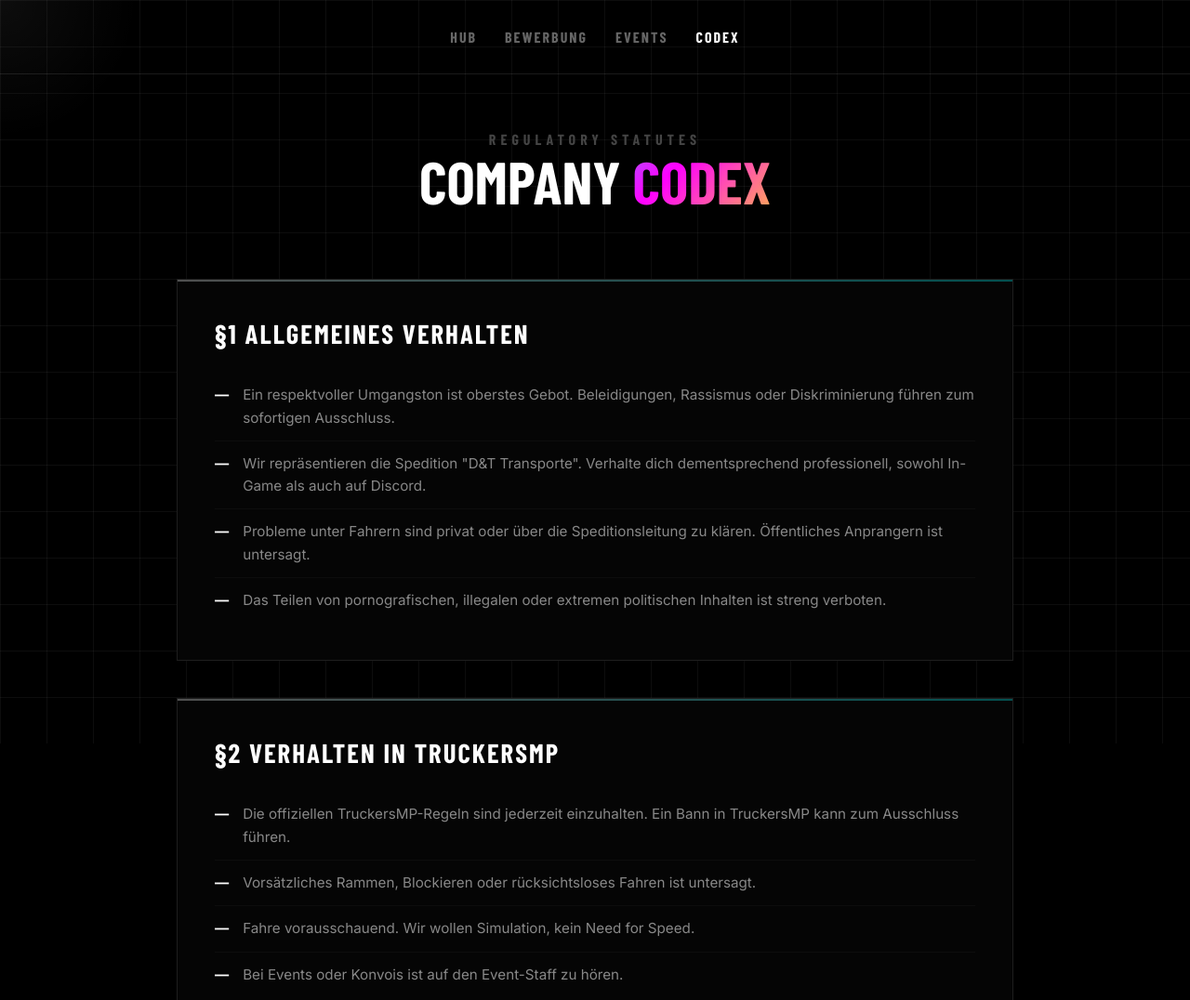
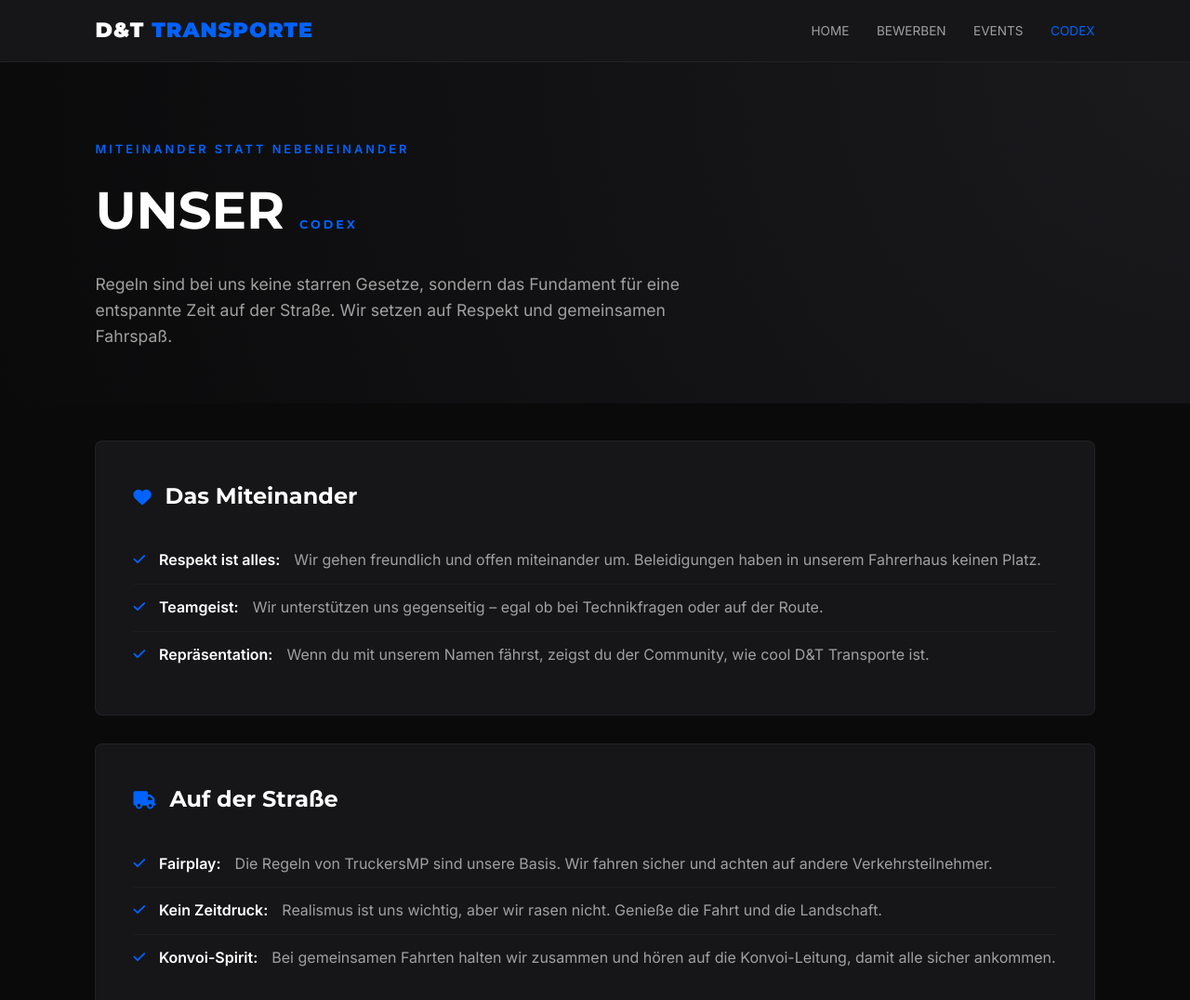
Before and after one commit to darulatransporte/dttransporte, a plain HTML site: page regeln.html in a window 1280 px wide. Shown: the top 1076 px of the page at 93% size. Drawn offline with nearby package versions, Linux system fonts and the light colour scheme; a web font is replaced by a local one.

Commit message:
Update HTML structure and styles for regeln.html

```diff
--- a/regeln.html
+++ b/regeln.html
@@ -3,111 +3,121 @@
 <head>
     <meta charset="UTF-8">
     <meta name="viewport" content="width=device-width, initial-scale=1.0">
-    <title>D&T | Codex</title>
-    <link rel="stylesheet" href="https://cdnjs.cloudflare.com/ajax/libs/font-awesome/6.0.0/css/all.min.css">
-    <link href="https://fonts.googleapis.com/css2?family=Barlow+Condensed:wght@400;700;900&family=Inter:wght@400;700&display=swap" rel="stylesheet">
+    <title>D&T Transporte | Unser Codex</title>
+    <link rel="stylesheet" href="https://cdnjs.cloudflare.com/ajax/libs/font-awesome/6.4.0/css/all.min.css">
+    <link href="https://fonts.googleapis.com/css2?family=Montserrat:wght@700;900&family=Inter:wght@300;400;600&display=swap" rel="stylesheet">
     <style>
         :root {
-            --bg: #000000;
-            --surface: #0a0a0a;
-            --text: #ffffff;
-            --border: rgba(255, 255, 255, 0.1);
-            --holo: linear-gradient(135deg, #fff 0%, #00ffff 25%, #ff00ff 50%, #ffff00 75%, #fff 100%);
+            --primary: #0062ff;
+            --primary-dark: #0046b3;
+            --dark: #0a0a0b;
+            --surface: #161618;
+            --text: #ececec;
+            --text-dim: #a0a0a0;
+            --white: #ffffff;
+            --border: rgba(255, 255, 255, 0.05);
         }
+
+        * { box-sizing: border-box; -webkit-font-smoothing: antialiased; }
 
         body {
             margin: 0;
             font-family: 'Inter', sans-serif;
-            background-color: var(--bg);
+            background-color: var(--dark);
             color: var(--text);
-            min-height: 100vh;
+            line-height: 1.6;
             overflow-x: hidden;
-            cursor: crosshair;
         }
 
-        /* Gitter Hintergrund */
-        .grid-bg {
-            position: fixed;
-            top: 0; left: 0; width: 100%; height: 100%;
-            background-image:
-                linear-gradient(rgba(255, 255, 255, 0.05) 1px, transparent 1px),
-                linear-gradient(90deg, rgba(255, 255, 255, 0.05) 1px, transparent 1px);
-            background-size: 50px 50px;
-            z-index: -1;
+        /* --- NAVIGATION --- */
+        nav {
+            position: sticky;
+            top: 0;
+            display: flex;
+            justify-content: space-between;
+            align-items: center;
+            padding: 15px 8%;
+            background: var(--surface);
+            z-index: 1000;
+            border-bottom: 1px solid var(--border);
         }
 
-        /* Holo-Animation */
-        @keyframes holo-move {
-            0% { background-position: 0% 50%; }
-            50% { background-position: 100% 50%; }
-            100% { background-position: 0% 50%; }
+        .logo {
+            font-family: 'Montserrat', sans-serif;
+            font-weight: 900;
+            font-size: 1.4rem;
+            color: var(--white);
+            text-decoration: none;
+            letter-spacing: 1px;
+        }
+        .logo span { color: var(--primary); }
+
+        .nav-links a {
+            color: var(--text-dim);
+            text-decoration: none;
+            font-weight: 500;
+            font-size: 0.85rem;
+            margin-left: 25px;
+            transition: 0.2s;
+            text-transform: uppercase;
+        }
+        .nav-links a:hover, .nav-links a.active { color: var(--primary); }
+
+        /* --- HEADER --- */
+        .header-section {
+            padding: 80px 8% 40px;
+            background: radial-gradient(circle at top right, #1a1a1d, var(--dark));
+            text-align: left;
         }
 
-        .holo-text {
-            background: var(--holo);
-            background-size: 400% 400%;
-            -webkit-background-clip: text;
-            -webkit-text-fill-color: transparent;
-            animation: holo-move 8s ease infinite;
+        .header-section span {
+            color: var(--primary);
+            text-transform: uppercase;
+            font-size: 0.8rem;
+            font-weight: 700;
+            letter-spacing: 3px;
         }
 
-        /* Navigation */
-        nav {
-            display: flex;
-            justify-content: center;
-            gap: 30px;
-            padding: 30px;
-            border-bottom: 1px solid var(--border);
-            font-family: 'Barlow Condensed';
-            letter-spacing: 2px;
-        }
-        nav a { color: #666; text-decoration: none; font-weight: 700; text-transform: uppercase; transition: 0.3s; }
-        nav a:hover, nav a.active { color: #fff; }
-
-        .container { max-width: 900px; margin: 60px auto; padding: 0 20px; }
-
-        header { text-align: center; margin-bottom: 80px; }
-        header h1 {
-            font-family: 'Barlow Condensed';
-            font-size: 4rem;
+        .header-section h1 {
+            font-family: 'Montserrat', sans-serif;
+            font-size: clamp(2rem, 5vw, 3.5rem);
+            margin: 10px 0 20px;
+            color: var(--white);
             text-transform: uppercase;
-            margin: 0;
-            line-height: 0.8;
         }
 
-        /* Rule Sections */
-        .rule-section {
-            background: #050505;
+        .header-section p {
+            max-width: 700px;
+            color: var(--text-dim);
+            font-size: 1.1rem;
+        }
+
+        /* --- CONTENT --- */
+        .container { padding: 40px 8% 100px; }
+
+        .rule-card {
+            background: var(--surface);
             border: 1px solid var(--border);
             padding: 40px;
-            margin-bottom: 40px;
-            position: relative;
-            opacity: 0;
-            transform: translateY(30px);
-            transition: all 0.6s ease-out;
+            border-radius: 8px;
+            margin-bottom: 30px;
+            transition: 0.3s;
         }
 
-        .rule-section.reveal {
-            opacity: 1;
-            transform: translateY(0);
-        }
+        .rule-card:hover { border-color: rgba(0, 98, 255, 0.3); }
 
-        .rule-section::before {
-            content: ''; position: absolute; top:0; left:0; width:100%; height:2px;
-            background: var(--holo); background-size: 400%; opacity: 0.3;
-        }
-
-        .rule-section h2 {
-            font-family: 'Barlow Condensed';
-            font-size: 1.8rem;
-            text-transform: uppercase;
-            letter-spacing: 2px;
+        .rule-card h2 {
+            font-family: 'Montserrat';
+            font-size: 1.5rem;
+            color: var(--white);
             margin-top: 0;
             margin-bottom: 25px;
             display: flex;
             align-items: center;
             gap: 15px;
         }
+
+        .rule-card h2 i { color: var(--primary); font-size: 1.2rem; }
 
         .rule-list {
             list-style: none;
@@ -117,162 +127,109 @@
 
         .rule-list li {
             padding: 12px 0;
-            border-bottom: 1px solid rgba(255,255,255,0.03);
-            line-height: 1.6;
+            border-bottom: 1px solid rgba(255, 255, 255, 0.03);
             display: flex;
-            align-items: flex-start;
             gap: 15px;
-            color: #888;
-            font-size: 0.95rem;
-            transition: 0.3s;
-        }
-
-        .rule-list li:hover { color: #fff; }
-
-        .rule-list li::before {
-            content: "—";
-            color: #fff;
-            font-weight: bold;
+            color: var(--text-dim);
         }
 
         .rule-list li:last-child { border-bottom: none; }
 
-        .footer-nav {
+        .rule-list li i { color: var(--primary); margin-top: 5px; font-size: 0.9rem; }
+
+        .rule-list b { color: var(--white); font-weight: 600; }
+
+        /* --- CTA FOOTER --- */
+        .cta-box {
             text-align: center;
-            margin-top: 60px;
-            padding-bottom: 100px;
+            padding: 60px;
+            background: linear-gradient(rgba(0, 98, 255, 0.05), transparent);
+            border-radius: 8px;
+            border: 1px solid var(--border);
         }
 
-        .btn-back {
-            font-family: 'Barlow Condensed';
+        .btn-join {
+            display: inline-block;
+            background: var(--primary);
+            color: white;
+            padding: 15px 40px;
             text-decoration: none;
-            color: #fff;
-            border: 1px solid #fff;
-            padding: 15px 40px;
+            font-family: 'Montserrat';
+            font-weight: 900;
             text-transform: uppercase;
-            letter-spacing: 3px;
-            font-weight: 900;
-            transition: 0.4s;
-            background: transparent;
-            display: inline-block;
+            border-radius: 4px;
+            margin-top: 20px;
+            transition: 0.3s;
         }
 
-        .btn-back:hover {
-            background: #fff;
-            color: #000;
-        }
+        .btn-join:hover { background: var(--primary-dark); transform: translateY(-2px); }
 
-        #cursor-glow {
-            position: fixed; width: 300px; height: 300px;
-            background: radial-gradient(circle, rgba(255,255,255,0.05) 0%, transparent 70%);
-            pointer-events: none; transform: translate(-50%, -50%); z-index: 9999;
-        }
+        footer { text-align: center; padding: 60px 8%; color: var(--text-dim); font-size: 0.8rem; border-top: 1px solid var(--border); }
 
-        @media(max-width: 750px) {
-            header h1 { font-size: 2.5rem; }
-            .rule-section { padding: 25px; }
+        @media (max-width: 768px) {
+            .nav-links { display: none; }
+            .rule-card { padding: 25px; }
         }
     </style>
 </head>
 <body>
 
-<div id="cursor-glow"></div>
-<div class="grid-bg"></div>
-
 <nav>
-    <a href="index.html">Hub</a>
-    <a href="bewerbung.html">Bewerbung</a>
-    <a href="event.html">Events</a>
-    <a href="regeln.html" class="active">Codex</a>
+    <a href="index.html" class="logo">D&T <span>TRANSPORTE</span></a>
+    <div class="nav-links">
+        <a href="index.html">Home</a>
+        <a href="bewerbung.html">Bewerben</a>
+        <a href="event.html">Events</a>
+        <a href="regeln.html" class="active">Codex</a>
+    </div>
 </nav>
 
+<header class="header-section">
+    <span>Miteinander statt Nebeneinander</span>
+    <h1>Unser <span style="color: var(--primary);">Codex</span></h1>
+    <p>Regeln sind bei uns keine starren Gesetze, sondern das Fundament für eine entspannte Zeit auf der Straße. Wir setzen auf Respekt und gemeinsamen Fahrspaß.</p>
+</header>
+
 <div class="container">
-    <header>
-        <div style="color: #444; font-family: 'Barlow Condensed'; letter-spacing: 5px; margin-bottom: 10px; font-weight: 700;">REGULATORY STATUTES</div>
-        <h1>Company <span class="holo-text">Codex</span></h1>
-    </header>
 
-    <div class="rule-section">
-        <h2>§1 Allgemeines Verhalten</h2>
+    <div class="rule-card">
+        <h2><i class="fas fa-heart"></i> Das Miteinander</h2>
         <ul class="rule-list">
-            <li>Ein respektvoller Umgangston ist oberstes Gebot. Beleidigungen, Rassismus oder Diskriminierung führen zum sofortigen Ausschluss.</li>
-            <li>Wir repräsentieren die Spedition "D&T Transporte". Verhalte dich dementsprechend professionell, sowohl In-Game als auch auf Discord.</li>
-            <li>Probleme unter Fahrern sind privat oder über die Speditionsleitung zu klären. Öffentliches Anprangern ist untersagt.</li>
-            <li>Das Teilen von pornografischen, illegalen oder extremen politischen Inhalten ist streng verboten.</li>
+            <li><i class="fas fa-check"></i> <b>Respekt ist alles:</b> Wir gehen freundlich und offen miteinander um. Beleidigungen haben in unserem Fahrerhaus keinen Platz.</li>
+            <li><i class="fas fa-check"></i> <b>Teamgeist:</b> Wir unterstützen uns gegenseitig – egal ob bei Technikfragen oder auf der Route.</li>
+            <li><i class="fas fa-check"></i> <b>Repräsentation:</b> Wenn du mit unserem Namen fährst, zeigst du der Community, wie cool D&T Transporte ist.</li>
         </ul>
     </div>
 
-    <div class="rule-section">
-        <h2>§2 Verhalten in TruckersMP</h2>
+    <div class="rule-card">
+        <h2><i class="fas fa-truck"></i> Auf der Straße</h2>
         <ul class="rule-list">
-            <li>Die offiziellen TruckersMP-Regeln sind jederzeit einzuhalten. Ein Bann in TruckersMP kann zum Ausschluss führen.</li>
-            <li>Vorsätzliches Rammen, Blockieren oder rücksichtsloses Fahren ist untersagt.</li>
-            <li>Fahre vorausschauend. Wir wollen Simulation, kein Need for Speed.</li>
-            <li>Bei Events oder Konvois ist auf den Event-Staff zu hören.</li>
+            <li><i class="fas fa-check"></i> <b>Fairplay:</b> Die Regeln von TruckersMP sind unsere Basis. Wir fahren sicher und achten auf andere Verkehrsteilnehmer.</li>
+            <li><i class="fas fa-check"></i> <b>Kein Zeitdruck:</b> Realismus ist uns wichtig, aber wir rasen nicht. Genieße die Fahrt und die Landschaft.</li>
+            <li><i class="fas fa-check"></i> <b>Konvoi-Spirit:</b> Bei gemeinsamen Fahrten halten wir zusammen und hören auf die Konvoi-Leitung, damit alle sicher ankommen.</li>
         </ul>
     </div>
 
-    <div class="rule-section">
-        <h2>§3 Konvoiregeln</h2>
+    <div class="rule-card">
+        <h2><i class="fas fa-star"></i> Aktivität</h2>
         <ul class="rule-list">
-            <li>Es herrscht Anwesenheitspflicht im Discord-Voice während des Konvois.</li>
-            <li>Der Sicherheitsabstand beträgt mindestens 50-100 Meter. Bei Lags ist der Abstand zu vergrößern.</li>
-            <li>Überholen ist während eines Konvois grundsätzlich verboten, es sei denn, die Leitung gibt die Freigabe.</li>
-            <li>Die Firmen-Lackierung ist bei offiziellen Konvois Pflicht.</li>
-            <li>Abmeldungen während des Konvois müssen kurz angekündigt werden.</li>
+            <li><i class="fas fa-check"></i> <b>Reallife geht vor:</b> Arbeit, Schule oder Familie sind wichtiger als Kilometer. Sag uns einfach kurz Bescheid, wenn du mal länger Pause machst.</li>
+            <li><i class="fas fa-check"></i> <b>Alter:</b> Wir nehmen Fahrer ab 16 Jahren auf, die Lust auf eine reife und lustige Gemeinschaft haben.</li>
+            <li><i class="fas fa-check"></i> <b>Look:</b> In offiziellen Konvois tragen wir stolz unsere Firmenlackierung.</li>
         </ul>
     </div>
 
-    <div class="rule-section">
-        <h2>§4 Aktivität & Anforderungen</h2>
-        <ul class="rule-list">
-            <li>Wir erwarten eine Grundaktivität. Längere Abwesenheiten sind im Abwesenheitskanal zu melden.</li>
-            <li>Das Mindestalter für den Beitritt beträgt 16 Jahre.</li>
-            <li>Das Nutzen unseres Fahrer-Tags "D&T Transporte" im Tab-Menü ist erwünscht.</li>
-            <li>Profilbilder und Namen sollten angemessen sein.</li>
-        </ul>
+    <div class="cta-box">
+        <h3>Klingt fair?</h3>
+        <p>Wenn du dich mit unseren Werten identifizieren kannst, freuen wir uns auf dich!</p>
+        <a href="bewerbung.html" class="btn-join">Werde Teil des Teams</a>
     </div>
 
-    <div class="rule-section">
-        <h2>§5 Schlussbestimmungen</h2>
-        <ul class="rule-list">
-            <li>Die Speditionsleitung behält sich das Recht vor, das Regelwerk jederzeit anzupassen.</li>
-            <li>Unwissenheit schützt vor Strafe nicht.</li>
-            <li>Mit dem Beitritt zur Spedition akzeptierst du dieses Regelwerk vollumfänglich.</li>
-        </ul>
-    </div>
-
-    <div class="footer-nav">
-        <a href="index.html" class="btn-back">Back to Hub</a>
-    </div>
 </div>
 
-<script>
-    // Maus-Glow Effekt
-    const glow = document.getElementById('cursor-glow');
-    document.addEventListener('mousemove', e => {
-        glow.style.left = e.clientX + 'px';
-        glow.style.top = e.clientY + 'px';
-    });
-
-    // Scroll Animation Logik
-    document.addEventListener("DOMContentLoaded", function() {
-        const observer = new IntersectionObserver((entries) => {
-            entries.forEach(entry => {
-                if (entry.isIntersecting) {
-                    entry.target.classList.add('reveal');
-                }
-            });
-        }, {
-            threshold: 0.1
-        });
-
-        const sections = document.querySelectorAll('.rule-section');
-        sections.forEach(sec => {
-            observer.observe(sec);
-        });
-    });
-</script>
+<footer>
+    &copy; 2026 D&T Transporte • Gemeinschaft. Leidenschaft. Logistik.
+</footer>
 
 </body>
 </html>
```
